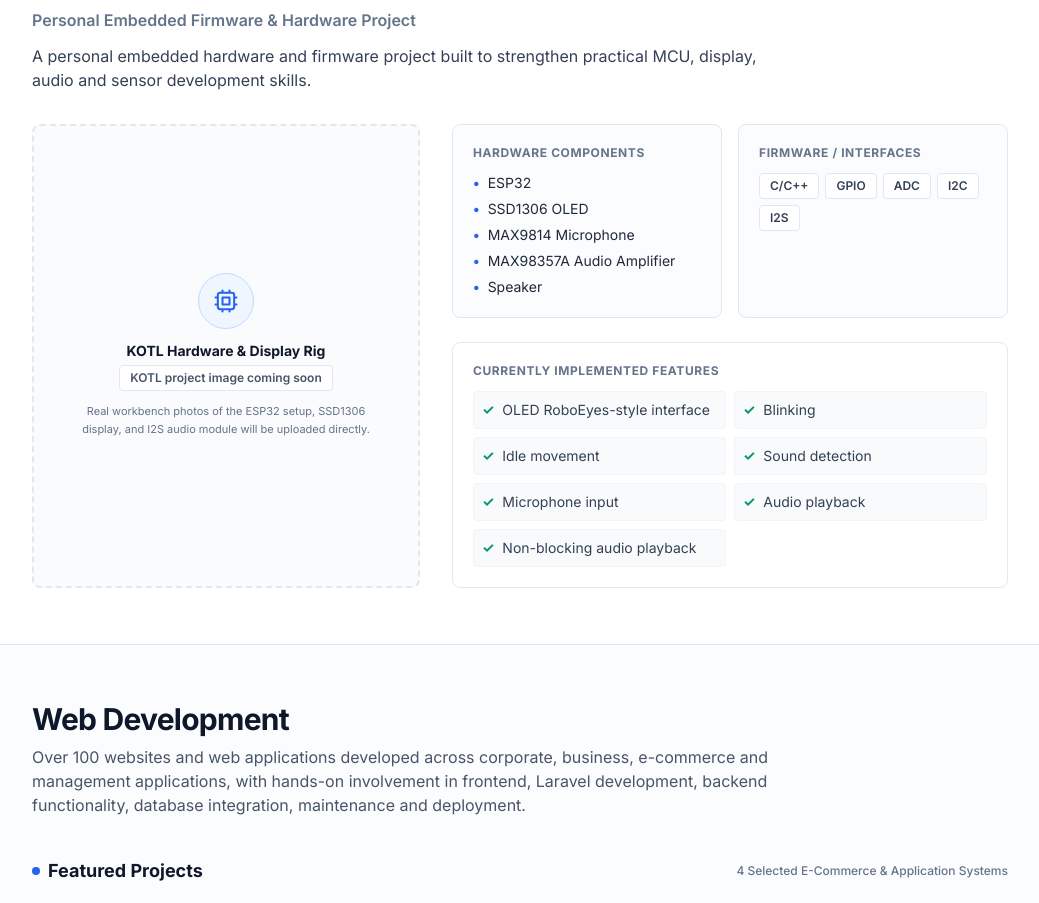
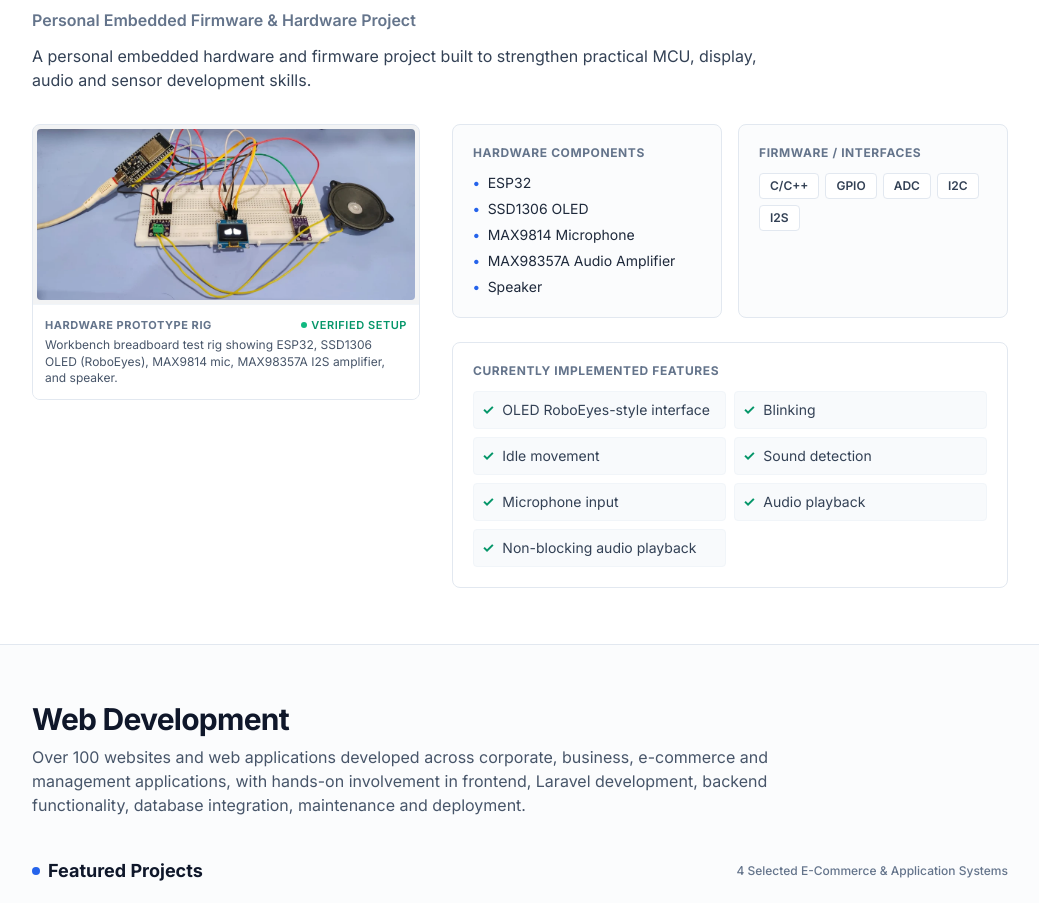
Before and after one commit to pratik-mandani/pratik-mandani.github.io, a React (Vite) app: page / in a window 1280 px wide. Shown: the part 3843-4746 px from the top of the page, without its empty margins (120-1159 px from the left). Built offline with nearby package versions, Linux system fonts and the light colour scheme.

Commit message:
feat: add real KOTL workbench hardware setup photo and verified caption

```diff
--- a/src/components/sections/KotlProject.tsx
+++ b/src/components/sections/KotlProject.tsx
@@ -27,12 +27,26 @@ export function KotlProject() {
           {/* LEFT: Project Image / Clean Technical Placeholder */}
           <div className="lg:col-span-5 h-full">
             {kotlProjectData.imagePath ? (
-              <div className="rounded-lg overflow-hidden border border-slate-200 bg-slate-100 shadow-xs">
-                <img
-                  src={kotlProjectData.imagePath}
-                  alt={kotlProjectData.title}
-                  className="w-full h-auto object-cover"
-                />
+              <div className="rounded-lg overflow-hidden border border-slate-200 bg-white shadow-xs">
+                <div className="bg-slate-900/5 p-1 flex items-center justify-center">
+                  <img
+                    src={kotlProjectData.imagePath}
+                    alt={kotlProjectData.title}
+                    className="w-full h-auto object-cover rounded"
+                  />
+                </div>
+                <div className="p-3 bg-white border-t border-slate-100">
+                  <div className="flex items-center justify-between text-[11px] font-bold uppercase tracking-wider text-slate-500 mb-1">
+                    <span>Hardware Prototype Rig</span>
+                    <span className="text-emerald-600 font-semibold flex items-center gap-1">
+                      <span className="w-1.5 h-1.5 rounded-full bg-emerald-500"></span>
+                      Verified Setup
+                    </span>
+                  </div>
+                  <p className="text-xs text-slate-600 leading-snug">
+                    Workbench breadboard test rig showing ESP32, SSD1306 OLED (RoboEyes), MAX9814 mic, MAX98357A I2S amplifier, and speaker.
+                  </p>
+                </div>
               </div>
             ) : (
               <div className="rounded-lg border-2 border-dashed border-slate-200 bg-slate-50/70 p-6 sm:p-8 flex flex-col items-center justify-center text-center h-full min-h-[280px] sm:min-h-[380px]">
--- a/src/data/portfolioData.ts
+++ b/src/data/portfolioData.ts
@@ -206,7 +206,7 @@ export const kotlProjectData: KotlProjectDetails = {
     'Audio playback',
     'Non-blocking audio playback',
   ],
-  imagePath: '',
+  imagePath: '/images/projects/kotl/kotl-dev-setup.webp',
 };
 
 export const webDevelopmentIntro =
```
Also changed, not shown: public/images/projects/kotl/kotl-dev-setup.jpg (added), public/images/projects/kotl/kotl-dev-setup.webp (added).
